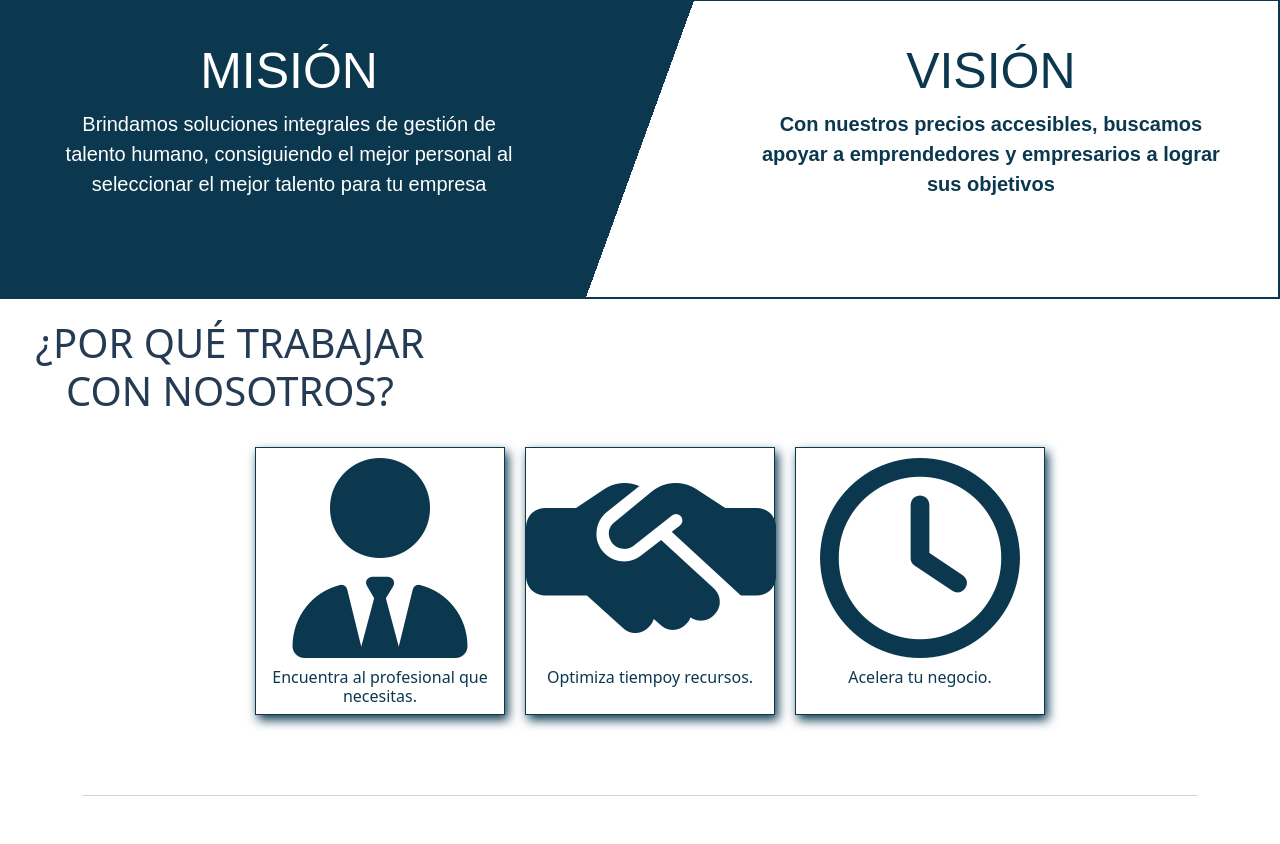
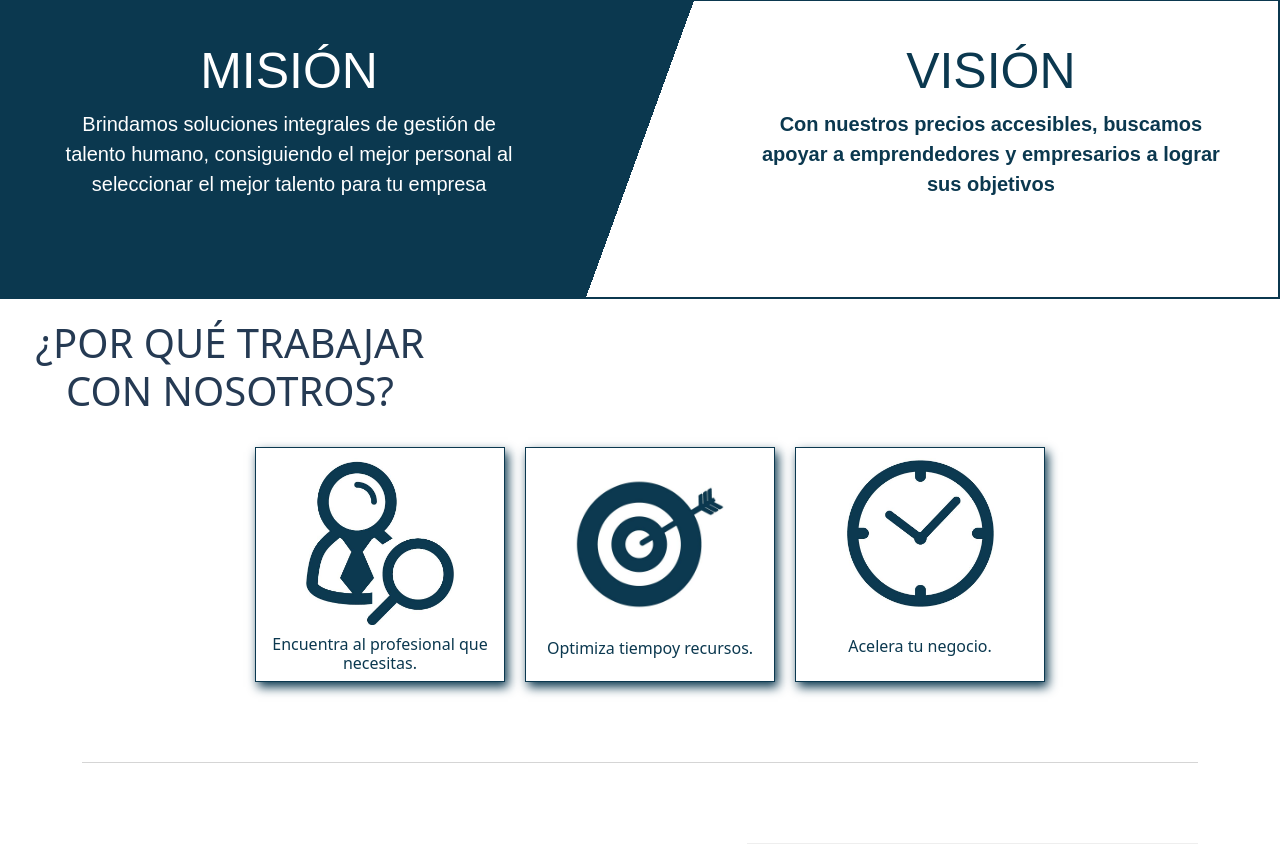
Before and after one commit to MJVProjects/MfpRRHH, a PHP site: page / in a window 1280 px wide. Shown: the part 603-1447 px from the top of the page. Run offline with PHP 8.4, Linux system fonts and the light colour scheme; some libraries are stand-ins or nearby versions.

Commit message:
iconosDBP

```diff
--- a/css/nosotros.css
+++ b/css/nosotros.css
@@ -21,8 +21,14 @@
 
     padding: 0;
 }
+.unico{
+    margin-top: 30px;
+}
+.unico2{
+    margin-top: 30px;
+}
 
-#icono{
+/* #icono{
     font-size: 200px;
     color: #0B384F;
     text-align: center;
@@ -32,8 +38,17 @@
 
 #icono:hover{
     font-size: 250px;
-}
-#orgin:hover{
+} */
+/* #orgin:hover{
     width: 300px;
     height: auto;
+} */
+#orgin img{
+    width: 150px;
+    height: auto;
+    overflow: hidden;
+    padding-top: 10px;
 }
+.img-edit{
+   padding-top:20px ;
+}
--- a/views/nosotros.html
+++ b/views/nosotros.html
@@ -20,19 +20,31 @@
             <div class="row justify-content-md-center" >
 
                 <div class="col col-lg-3 text-center" id="orgin">
-                    <a href=""><i class="fa-solid fa-user-tie" id="icono"></i></a>
-                    <h6>Encuentra al profesional que necesitas.</h6>
+                    <!-- <a href=""><i class="fa-solid fa-user-tie" id="icono"></i></a> -->
+                    <img src="./img/icono1.jpg" class="img-fluid" alt="">
+
+                    <div>
+                        <h6>Encuentra al profesional que necesitas.</h6>
+                    </div>
                 </div>
 
                 <div class="col col-md-3 text-center " id="orgin">
-                    <a href=""><i class="fa-solid fa-handshake-simple" id="icono"></i></a>
-                    <!-- <img src="./img/xxx.png" class="img-xxx" style="width: 200; height: 300; overflow: hidden;" alt=""> -->
-                    <h6>Optimiza tiempoy recursos.</h6>
+                    <!-- <a href=""><i class="fa-solid fa-handshake-simple" id="icono"></i></a> -->
+                    <div class="img-edit">
+                        <img src="./img/icono2.jpg" class="img-fluid"  alt="">
+                    </div>
+                    <div class="unico">
+                        <h6>Optimiza tiempoy recursos.</h6>
+                    </div>
                 </div>
 
                 <div class="col col-lg-3 text-center" id="orgin">
-                    <a href=""><i class="fa-regular fa-clock" id="icono"></i></a>
-                    <h6>Acelera tu negocio.</h6>
+                    <!-- <a href=""><i class="fa-regular fa-clock" id="icono"></i></a> -->
+                    <img src="./img/icono3.jpg" class="img-fluid"  alt="">
+
+                    <div class="unico2">
+                        <h6>Acelera tu negocio.</h6>
+                    </div>
                 </div>
 
             </div>
```
Also changed, not shown: views/contacto.html (added, +9 -0 lines), css/contacto.css (added), img/contacto.jpeg (renamed from img/gestion-recursos-humanos-810x455.jpeg), img/icono1.jpg (added), img/icono2.jpg (added), img/icono3.jpg (added).
